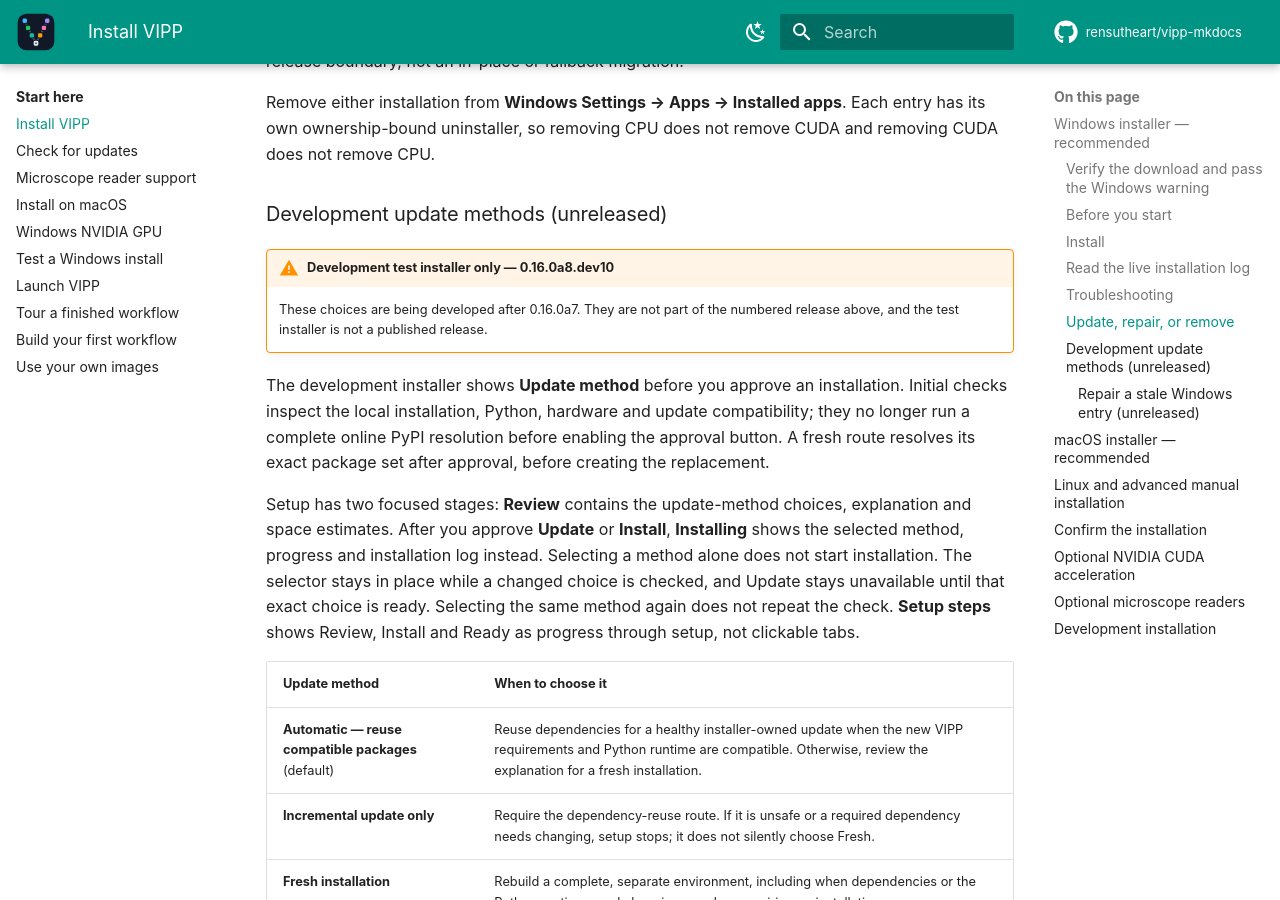
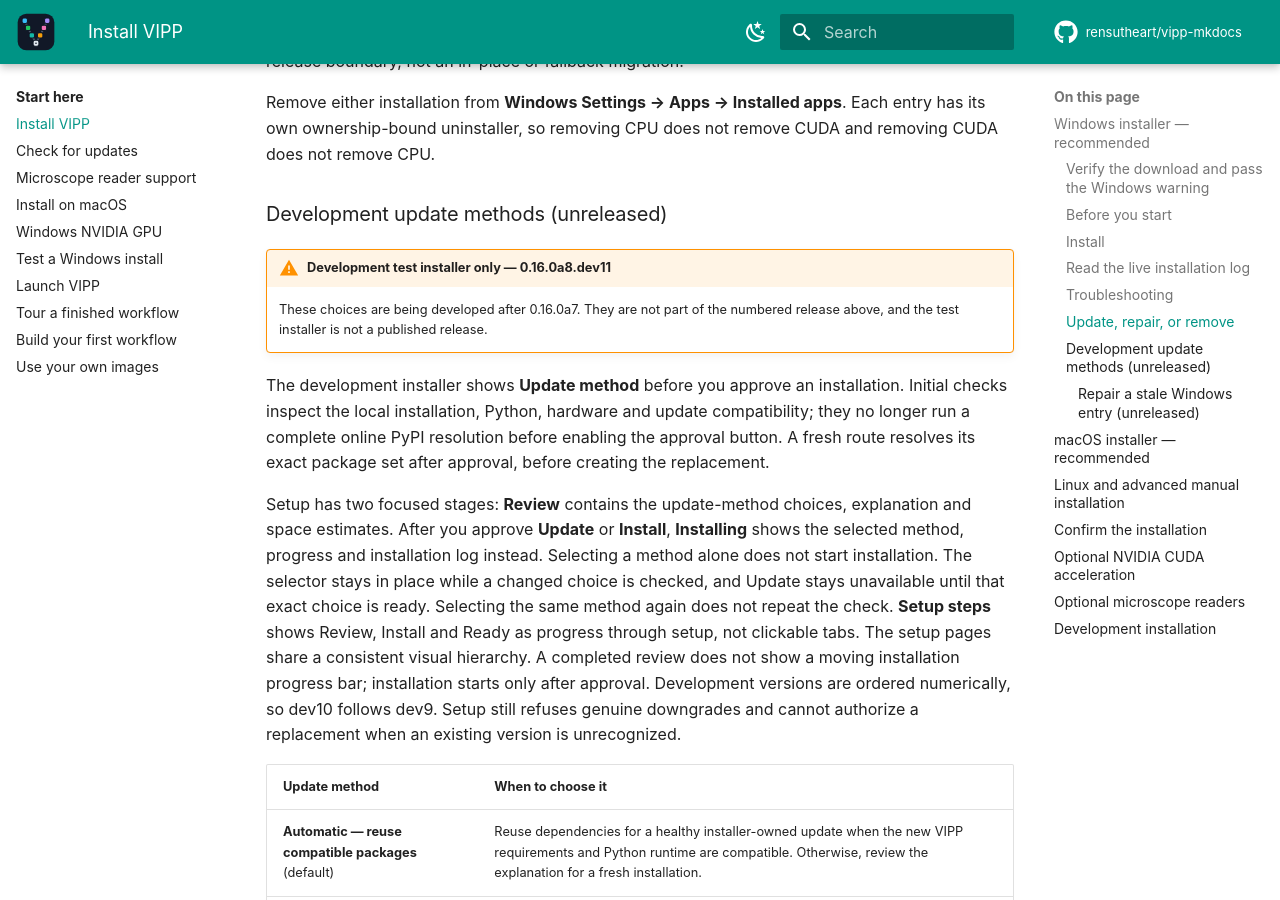
Before and after one commit to rensutheart/vipp-mkdocs, an MkDocs documentation site: the page built from docs/getting-started/installation.md, in a window 1280 px wide and 900 px high, scrolled down 4694 px. Built offline with MkDocs 1.6.1 and Material for MkDocs 9.7.7, drawn with Linux system fonts in a browser that asks for light colours; plug-ins that fetch from the network failed and are left out; comment, search, counter and statistics services are not loaded; the version menu is left out.

Commit message:
Document consistent private setup and numeric version checks

```diff
--- a/docs/getting-started/installation.md
+++ b/docs/getting-started/installation.md
@@ -215,7 +215,7 @@
 
 ### Development update methods (unreleased)
 
-!!! warning "Development test installer only — 0.16.0a8.dev10"
+!!! warning "Development test installer only — 0.16.0a8.dev11"
     These choices are being developed after 0.16.0a7. They are not part of the
     numbered release above, and the test installer is not a published release.
 
@@ -233,6 +233,11 @@
 unavailable until that exact choice is ready. Selecting the same method again
 does not repeat the check. **Setup steps** shows Review, Install and Ready as
 progress through setup, not clickable tabs.
+The setup pages share a consistent visual hierarchy. A completed review does
+not show a moving installation progress bar; installation starts only after
+approval. Development versions are ordered numerically, so dev10 follows dev9.
+Setup still refuses genuine downgrades and cannot authorize a replacement when
+an existing version is unrecognized.
 
 | Update method | When to choose it |
 | --- | --- |
```
Also changed, not shown: docs/getting-started/windows-cuda.md (+1 -1 lines).
